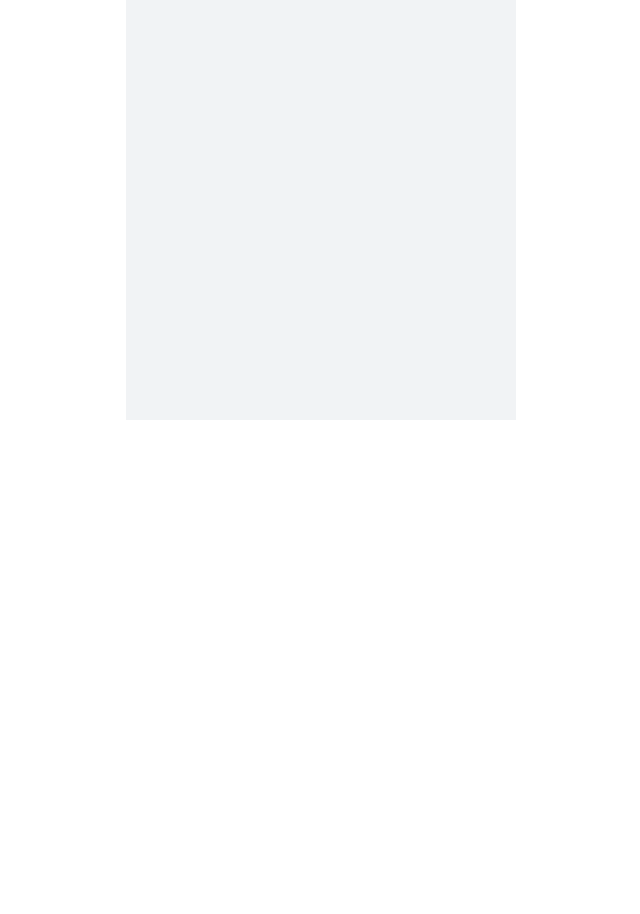
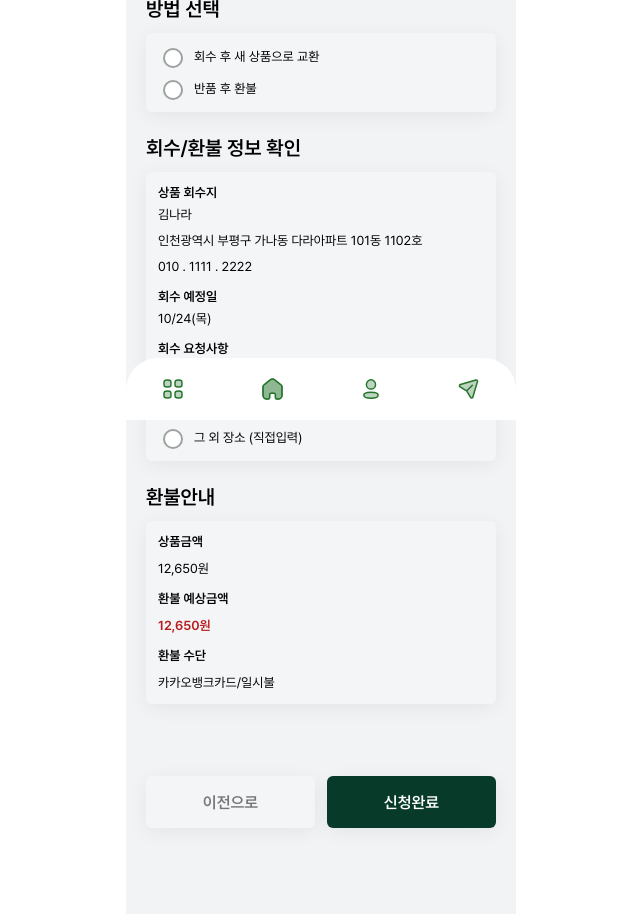
Before and after one commit to PlantHostel/PlantHostel-client, a React (Vite) app: page /exchange-return in a window 1280 px wide. Shown: the part 380-1294 px from the top of the page, without its empty margins (319-959 px from the left). Before the commit the page ends 800 px from the top, so only its background shows below. Built offline with nearby package versions, Linux system fonts and the light colour scheme.

Commit message:
교환/환불 3단계 퍼블리싱

```diff
--- a/src/components/common/CommonCheckbox.tsx
+++ b/src/components/common/CommonCheckbox.tsx
@@ -4,16 +4,18 @@ import CheckIcon from "../../assets/Stroke 3.png";
 type CommonCheckboxProps = {
   id: string;
   type?: string;
+  label: string;
 };
 
 export default function CommonCheckbox({
   id,
   type = "square",
+  label,
 }: CommonCheckboxProps) {
   return (
     <StyledCheckbox type={type}>
-      <input type="checkbox" id={id} />
-      <label htmlFor={id} />
+      <input type="radio" id={id} name={label} />
+      <label />
     </StyledCheckbox>
   );
 }
--- a/src/components/order-history/exchange-return/ExchangeReturnStep2.tsx
+++ b/src/components/order-history/exchange-return/ExchangeReturnStep2.tsx
@@ -41,7 +41,11 @@ export default function ExchangeReturnStep2() {
                   {item.reasons.map((reason, index) => {
                     return (
                       <div key={index} className="sectino-reason">
-                        <CommonCheckbox id={String(index)} type="circle" />
+                        <CommonCheckbox
+                          id={String(index)}
+                          type="circle"
+                          label="reason"
+                        />
                         <span>{reason}</span>
                       </div>
                     );
--- a/src/components/order-history/exchange-return/ExchangeReturnStep3.tsx
+++ b/src/components/order-history/exchange-return/ExchangeReturnStep3.tsx
@@ -2,6 +2,8 @@ import React from "react";
 import styled from "styled-components";
 import CommonBox from "../../common/CommonBox";
 import InDeliveryItem from "../InDeliveryItem";
+import CommonCheckbox from "../../common/CommonCheckbox";
+import { CommonButton } from "../../common/CommonButton";
 
 export default function ExchangeReturnStep3() {
   const data = {
@@ -12,12 +14,137 @@ export default function ExchangeReturnStep3() {
     delivery: "배송완료",
   };
 
+  const reasonData = {
+    id: "1",
+    category: "단순변심",
+    reason: " 상품이 마음에 들지 않아요",
+  };
+
+  const methodData = [
+    {
+      id: "1",
+      method: "회수 후 새 상품으로 교환",
+    },
+    {
+      id: "2",
+      method: "반품 후 환불",
+    },
+  ];
+
+  const placeData = [
+    {
+      id: "1",
+      method: "문 앞",
+    },
+    {
+      id: "2",
+      method: "경비실",
+    },
+    {
+      id: "3",
+      method: "그 외 장소 (직접입력)",
+    },
+  ];
+
   return (
     <div>
       <Title>선택한 상품</Title>
       <CommonBox>
         <InDeliveryItem item={data} />
+        <ReasonSection>
+          <div>
+            <span>선택사유 | </span>
+            <span>{reasonData.category}</span>
+          </div>
+          <span className="reason">{reasonData.reason}</span>
+        </ReasonSection>
       </CommonBox>
+
+      <MethodSection>
+        <Title> 방법 선택</Title>
+        <CommonBox>
+          <div className="radio-section">
+            {methodData.map((method, index) => {
+              return (
+                <div key={index} className="sectino-reason">
+                  <CommonCheckbox
+                    id={String(index)}
+                    type="circle"
+                    label="method"
+                  />
+                  <span>{method.method}</span>
+                </div>
+              );
+            })}
+          </div>
+        </CommonBox>
+      </MethodSection>
+
+      <CollectSection>
+        <Title> 회수/환불 정보 확인</Title>
+        <CommonBox>
+          <div className="user-section">
+            <div>
+              <div className="subtitle">상품 회수지</div>
+              <div className="dataSection">
+                <div>김나라</div>
+                <div>인천광역시 부평구 가나동 다라아파트 101동 1102호</div>
+                <div>010 . 1111 . 2222</div>
+              </div>
+            </div>
+            <div>
+              <div className="subtitle">회수 예정일</div>
+              <div className="dataSection">10/24(목)</div>
+            </div>
+            <div>
+              <div className="subtitle">회수 요청사항</div>
+              <div className="radio-section">
+                {placeData.map((place, index) => {
+                  return (
+                    <div key={index} className="sectino-reason">
+                      <CommonCheckbox
+                        id={String(index)}
+                        type="circle"
+                        label="place"
+                      />
+                      <span>{place.method}</span>
+                    </div>
+                  );
+                })}
+              </div>
+            </div>
+          </div>
+        </CommonBox>
+      </CollectSection>
+
+      <RefundSection>
+        <Title>환불안내</Title>
+        <CommonBox>
+          <div className="refund-wrapper">
+            <div className="data-section">
+              <div className="subtitle">상품금액</div>
+              <div className="price">12,650원</div>
+            </div>
+            <div className="data-section">
+              <div className="subtitle">환불 예상금액</div>
+              <div className="refund-price">12,650원</div>
+            </div>
+            <div className="data-section">
+              <div className="subtitle">환불 수단</div>
+              <div>카카오뱅크카드/일시불</div>
+            </div>
+          </div>
+        </CommonBox>
+      </RefundSection>
+      <ButtonWrapper>
+        <CommonButton
+          text="이전으로"
+          size="medium"
+          bgColor="rgba(255, 255, 255, 0.15)"
+          txtColor="#767676"
+        />
+        <CommonButton text="신청완료" size="medium" />
+      </ButtonWrapper>
     </div>
   );
 }
@@ -26,3 +153,90 @@ const Title = styled.div`
   font-size: 20px;
   margin-bottom: 12px;
 `;
+
+const ReasonSection = styled.div`
+  font-size: 12px;
+  font-family: "Pretendard-Regular";
+  .reason {
+    color: #9ca3a0;
+  }
+`;
+
+const MethodSection = styled.div`
+  margin-top: 24px;
+  .radio-section {
+    display: flex;
+    flex-direction: column;
+    gap: 9px;
+  }
+  .sectino-reason {
+    font-family: "Pretendard-Regular";
+    display: flex;
+    align-items: center;
+    gap: 8px;
+  }
+`;
+
+const CollectSection = styled.div`
+  font-size: 13px;
+  margin-top: 24px;
+  .user-section {
+    display: flex;
+    flex-direction: column;
+    gap: 12px;
+  }
+  .subtitle {
+    font-family: "Pretendard-SemiBold";
+    margin-bottom: 4px;
+  }
+  .dataSection {
+    display: flex;
+    flex-direction: column;
+    gap: 8px;
+  }
+  .radio-section {
+    display: flex;
+    flex-direction: column;
+    gap: 9px;
+  }
+  .sectino-reason {
+    font-family: "Pretendard-Regular";
+    display: flex;
+    align-items: center;
+    gap: 8px;
+  }
+`;
+
+const RefundSection = styled.div`
+  margin-top: 24px;
+  .refund-wrapper {
+    display: flex;
+    flex-direction: column;
+    gap: 12px;
+    font-size: 13px;
+  }
+  .subtitle {
+    font-family: "Pretendard-SemiBold";
+  }
+  .data-section {
+    display: flex;
+    flex-direction: column;
+    gap: 9px;
+  }
+  .price {
+    font-family: "Pretendard-Regular";
+  }
+  .refund-price {
+    font-family: "Pretendard-SemiBold";
+    color: #b71c1c;
+  }
+`;
+
+const ButtonWrapper = styled.div`
+  width: 100%;
+  display: flex;
+  justify-content: center;
+  gap: 12px;
+  margin-bottom: 24px;
+  margin-top: 72px;
+`;
```
